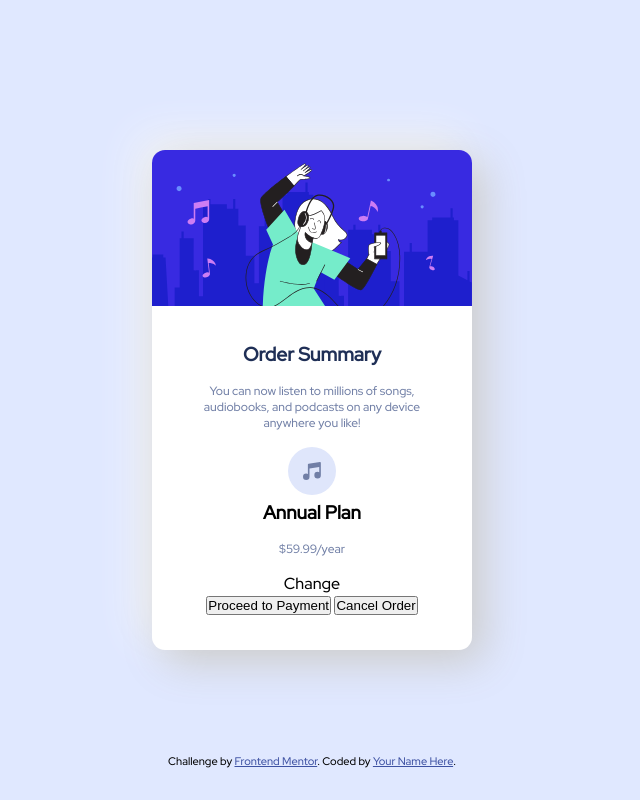
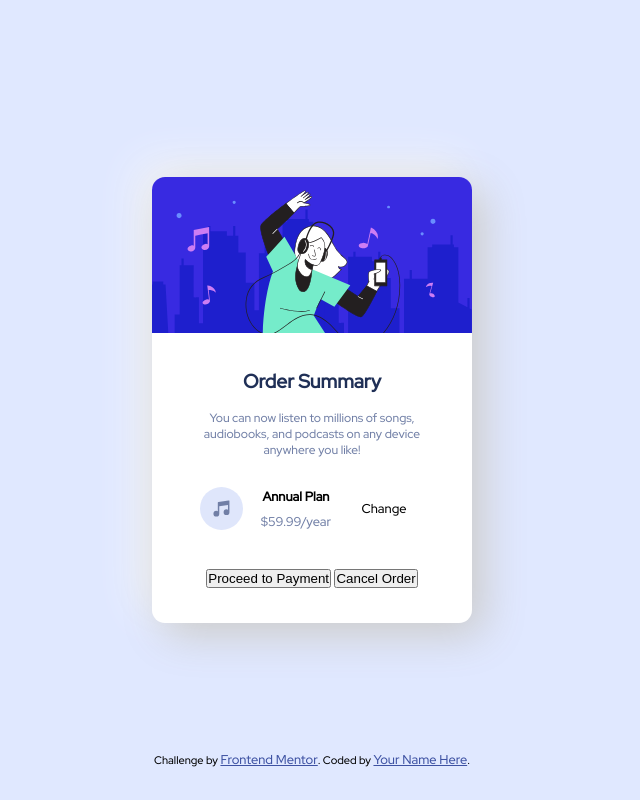
Before and after one commit to utkarsh1311/web-dev-practice, a plain HTML site: page order-summary-component-main/index.html in a window 1280 px wide. Shown: the whole page, without its empty margins (328-968 px from the left). Drawn offline with Linux system fonts and the light colour scheme.

Commit message:
add style to price-section

```diff
--- a/order-summary-component-main/style.css
+++ b/order-summary-component-main/style.css
@@ -39,19 +39,63 @@ body {
 .card-body h1 {
 	font-size: 1.2rem;
 	font-weight: bolder;
-    color: hsl(223, 47%, 23%);
+	color: hsl(223, 47%, 23%);
 }
 
 .card-body p {
-    font-size: 0.75rem;
-    color: hsl(224, 23%, 55%);
-    padding: 1rem 1rem;
+	font-size: 0.75rem;
+	color: hsl(224, 23%, 55%);
+	padding: 1rem 1rem;
 }
 
 .card-img-top {
 	border-radius: 13px 13px 0 0;
 	width: 100%;
 	height: 100%;
+}
+
+.price-section {
+	margin: 0 0 1.5rem;
+	display: flex;
+	flex-direction: row;
+	justify-content: space-between;
+	align-items: center;
+}
+
+.price {
+	display: flex;
+	flex-direction: row;
+	justify-content: space-between;
+	width: fit-content;
+	align-items: center;
+}
+.price img {
+	width: 30%;
+	height: auto;
+	padding: 0.8rem;
+}
+
+.price-text {
+	text-align: center;
+	display: flex;
+	align-items: center;
+	flex-direction: column;
+	gap: 0.5rem;
+}
+
+.price-text h3 {
+	margin-bottom: 0;
+	font-size: 0.8rem;
+}
+.price-text p {
+	margin-top: 0;
+	padding: 0;
+	font-size: 0.8rem;
+}
+
+a {
+	margin: 0 auto;
+	font-size: 0.8rem;
 }
 
 .attribution {
```
